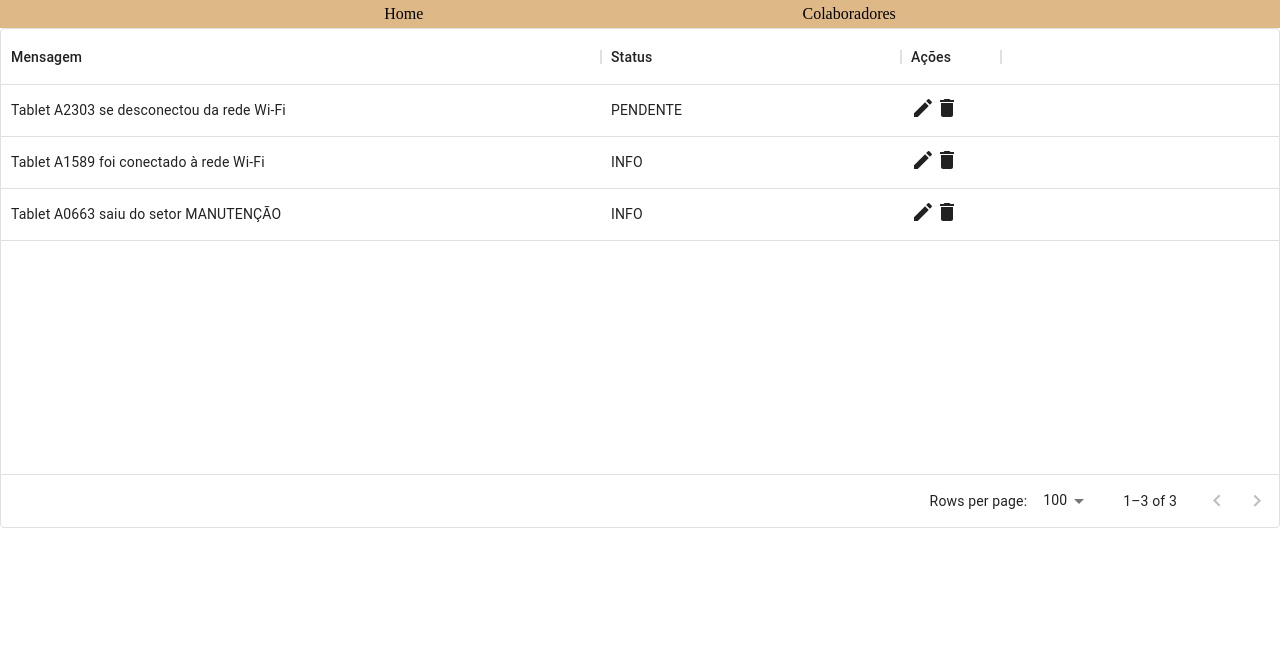
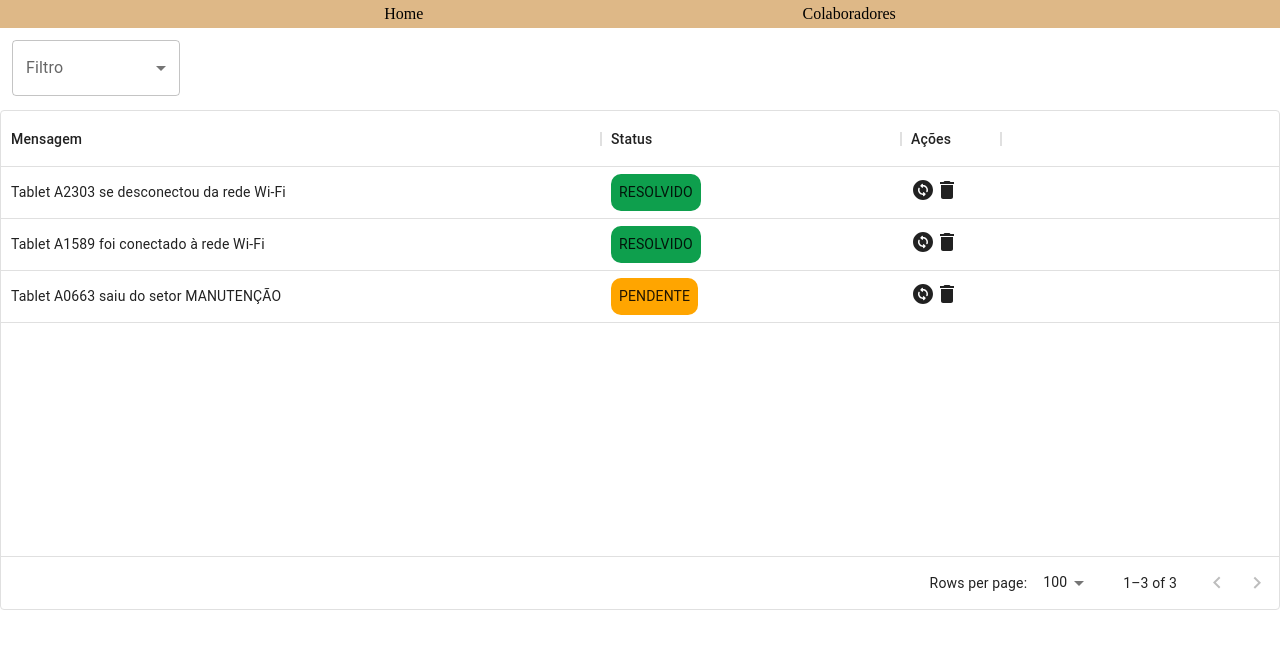
Before and after one commit to josevalencar/frontend, a React (Create React App) app: page /notificacoes in a window 1280 px wide. Shown: the top 648 px of the page. Built offline with nearby package versions, Linux system fonts and the light colour scheme.

Commit message:
feat: select bar + actions column

```diff
--- /dev/null
+++ b/src/pages/notifications.css
@@ -0,0 +1,17 @@
+.orange-border {
+    border-radius: 10px;
+    background-color: orange;
+    padding: 8px;
+}
+
+.green-border {
+    border-radius: 10px;
+    background-color: rgb(14, 159, 77);
+    padding: 8px;
+}
+
+.blue-border {
+    border-radius: 10px;
+    background-color: rgb(45, 125, 190);
+    padding: 8px;
+}
--- a/src/pages/notifications.jsx
+++ b/src/pages/notifications.jsx
@@ -1,9 +1,18 @@
-// import React from 'react'
+import * as React from 'react';
+import { useState } from 'react';
 
-import * as React from 'react';
 import { DataGrid } from '@mui/x-data-grid';
 import DeleteIcon from '@mui/icons-material/Delete';
+import ChangeCircleRoundedIcon from '@mui/icons-material/ChangeCircleRounded';
 import EditIcon from '@mui/icons-material/Edit';
+import Box from '@mui/material/Box';
+import InputLabel from '@mui/material/InputLabel';
+import MenuItem from '@mui/material/MenuItem';
+import FormControl from '@mui/material/FormControl';
+import Select from '@mui/material/Select';
+
+import './notifications.css'; // Importando o arquivo CSS
+
 
 
 const handleDeleteRow = (id) => {
@@ -11,24 +20,60 @@ const handleDeleteRow = (id) => {
     console.log(`Delete row with ID ${id}`);
 }
 
-const rows = [
-    { id: 1, col1: 'Tablet A2303 se desconectou da rede Wi-Fi', col2: 'PENDENTE', col3: 'TESTE' },
-    { id: 2, col1: 'Tablet A1589 foi conectado à rede Wi-Fi', col2: 'INFO' },
-    { id: 3, col1: 'Tablet A0663 saiu do setor MANUTENÇÃO', col2: 'INFO' },
-];
+const getCellBorderColorClass = (cellValue) => {
+    if (cellValue === 'PENDENTE') {
+        return 'orange-border';
+    }
+    if (cellValue === 'RESOLVIDO') {
+        return 'green-border';
+    }
+    if (cellValue === 'INFO') {
+        return 'blue-border';
+    }
+    // Adicione mais condições aqui para outros valores e classes de cores
+    return '';
+};
+
+const Notifications = () => {
+    const [rows, setRows] = useState([
+        { id: 1, col1: 'Tablet A2303 se desconectou da rede Wi-Fi', col2: 'RESOLVIDO', col3: 'TESTE' },
+        { id: 2, col1: 'Tablet A1589 foi conectado à rede Wi-Fi', col2: 'RESOLVIDO' },
+        { id: 3, col1: 'Tablet A0663 saiu do setor MANUTENÇÃO', col2: 'PENDENTE' },
+    ]);
+
+    const handleStatusChange = (id) => {
+        const updatedRows = rows.map((row) => {
+            if (row.id === id) {
+                return { ...row, col2: row.col2 === 'PENDENTE' ? 'RESOLVIDO' : 'PENDENTE' };
+            }
+            return row;
+        });
+
+        setRows(updatedRows);
+    };
 
     const columns = [
         { field: 'col1', headerName: 'Mensagem', width: 600 },
-    { field: 'col2', headerName: 'Status', width: 300, disableColumnFilter: true },
+        {
+            field: 'col2',
+            headerName: 'Status',
+            width: 300,
+            disableColumnFilter: true,
+            renderCell: (params) => (
+                <div className={`bordered-cell ${getCellBorderColorClass(params.value)}`}>
+                    {params.value}
+                </div>
+            ),
+        },
         {
             field: 'actions',
             headerName: 'Ações',
             width: 100,
             renderCell: (params) => (
                 <div>
-                <EditIcon
+                    <ChangeCircleRoundedIcon
                         style={{ cursor: 'pointer' }}
-                    onClick={() => handleDeleteRow(params.row.id)}
+                        onClick={() => handleStatusChange(params.row.id)}
                     />
                     <DeleteIcon
                         style={{ cursor: 'pointer' }}
@@ -39,13 +84,40 @@ const columns = [
         },
     ];
 
-const Notifications = () => {
+
+    const [age, setAge] = React.useState('');
+
+    const handleChange = (event) => {
+        setAge(event.target.value);
+    };
 
     return (
+        <>
+            <div style={{ height: 70, width: '15%' }}>
+                <Box sx={{ minWidth: 120, m: 1.5 }}>
+                    <FormControl fullWidth>
+                        <InputLabel id="demo-simple-select-label">Filtro</InputLabel>
+                        <Select
+                            labelId="demo-simple-select-label"
+                            id="demo-simple-select"
+                            value={age}
+                            label="Tipo"
+                            onChange={handleChange}
+                        >
+                            <MenuItem value={10}>Todos</MenuItem>
+                            <MenuItem value={10}>Pendente</MenuItem>
+                            <MenuItem value={20}>Info</MenuItem>
+                            <MenuItem value={30}>Feito</MenuItem>
+                        </Select>
+                    </FormControl>
+                </Box>        </div>
             <div style={{ height: 500, width: '100%' }}>
                 <DataGrid rows={rows} columns={columns} disableColumnMenu />
             </div>
+        </>
+
     );
 }
 
+
 export default Notifications
```
Lines whose indentation alone changed are shown as unchanged.
